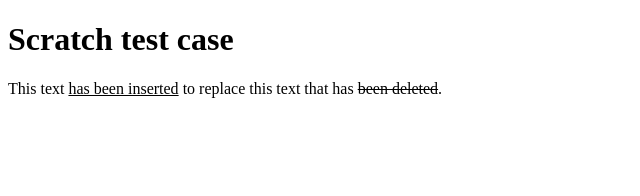
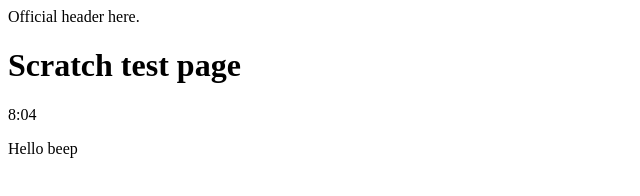
Before and after one commit to LJWatson/test-cases, a plain HTML site: page test.html in a window 1280 px wide. Shown: the whole page, without its empty margins (0-640 px from the left). Drawn offline with Linux system fonts and the light colour scheme.

Commit message:
Updates scratch test case

```diff
--- a/test.html
+++ b/test.html
@@ -8,9 +8,14 @@
 </head>
 
 <body>
-<h1>Scratch test  case</h1>
+<header>
+Official header here.
+</header>
 
-<p>This text <ins>has been inserted</ins> to replace this text that has <del>been deleted</del>.</p>
+<main>
+<h1>Scratch test page</h1>
+
+8:04 <p>Hello <span  role='paragraph' aria-roledescription="focusable" tabindex='0'>beep</span></p>
 
 </body>
 </html>
```
